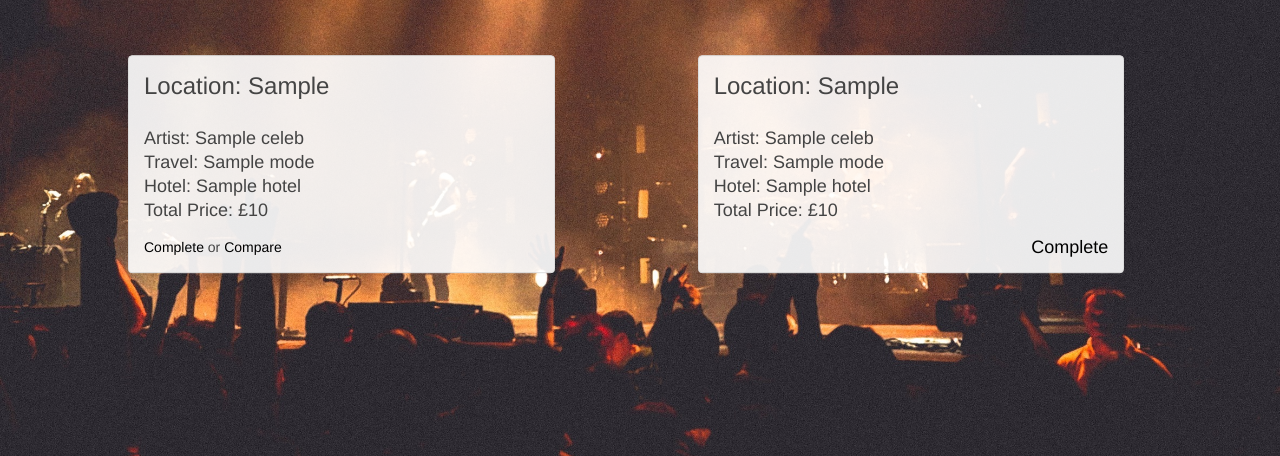
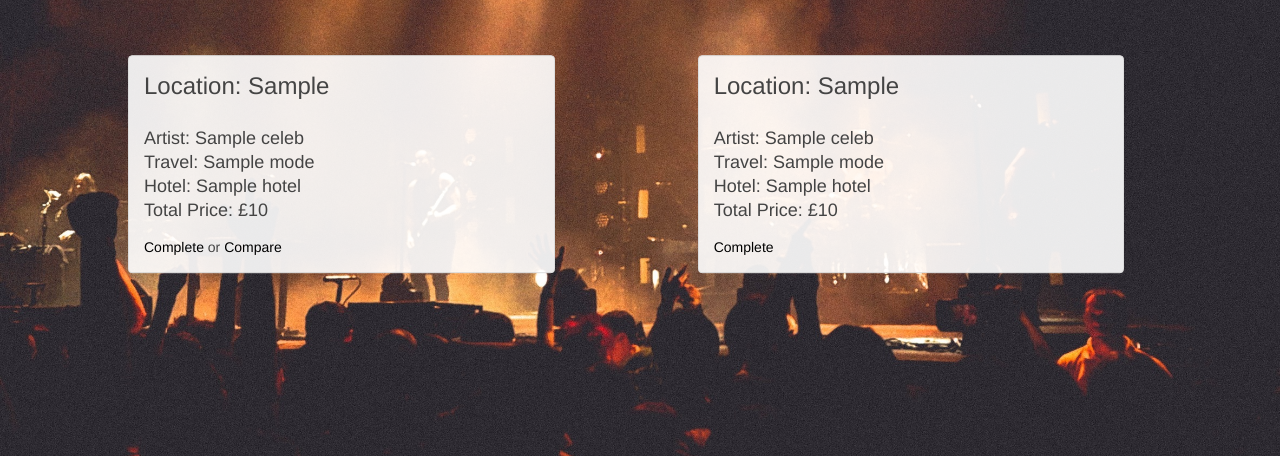
Before and after one commit to Ottermad/CelebStalker, a Flask app: template web/templates/checkout.html in a window 1280 px wide. Shown: the part 306-762 px from the top of the page. Run offline with Flask 2, Linux system fonts and the light colour scheme; the template is opened without the code that fills it: most values are stand-ins (such as "Sample title", 1, 10 or a date in 2020); parts of the project's set-up code (start-up, migrations or seed data) failed here and were passed over.

Commit message:
Added stuff

```diff
--- a/web/templates/checkout.html
+++ b/web/templates/checkout.html
@@ -12,7 +12,7 @@
       <h2 class="uk-title">Location: {{ other['destination '] }}</h2>
       <h3>
         Artist: {{ other['celeb'] }}<br>Travel: {{ other['mode'] }}<!--<br>Distance: {{ details['celeb'] }}--><br>Hotel: {{ other['hotel'] }}<br>Total Price: £{{ other['total'] }}</h3>
-      <a class="complete" href="{{ url_for('complete') }}">Complete</a>
+      <a class="" href="{{ url_for('complete') }}">Complete</a>
   </div>
   {% endfor %}
   <!--
```
